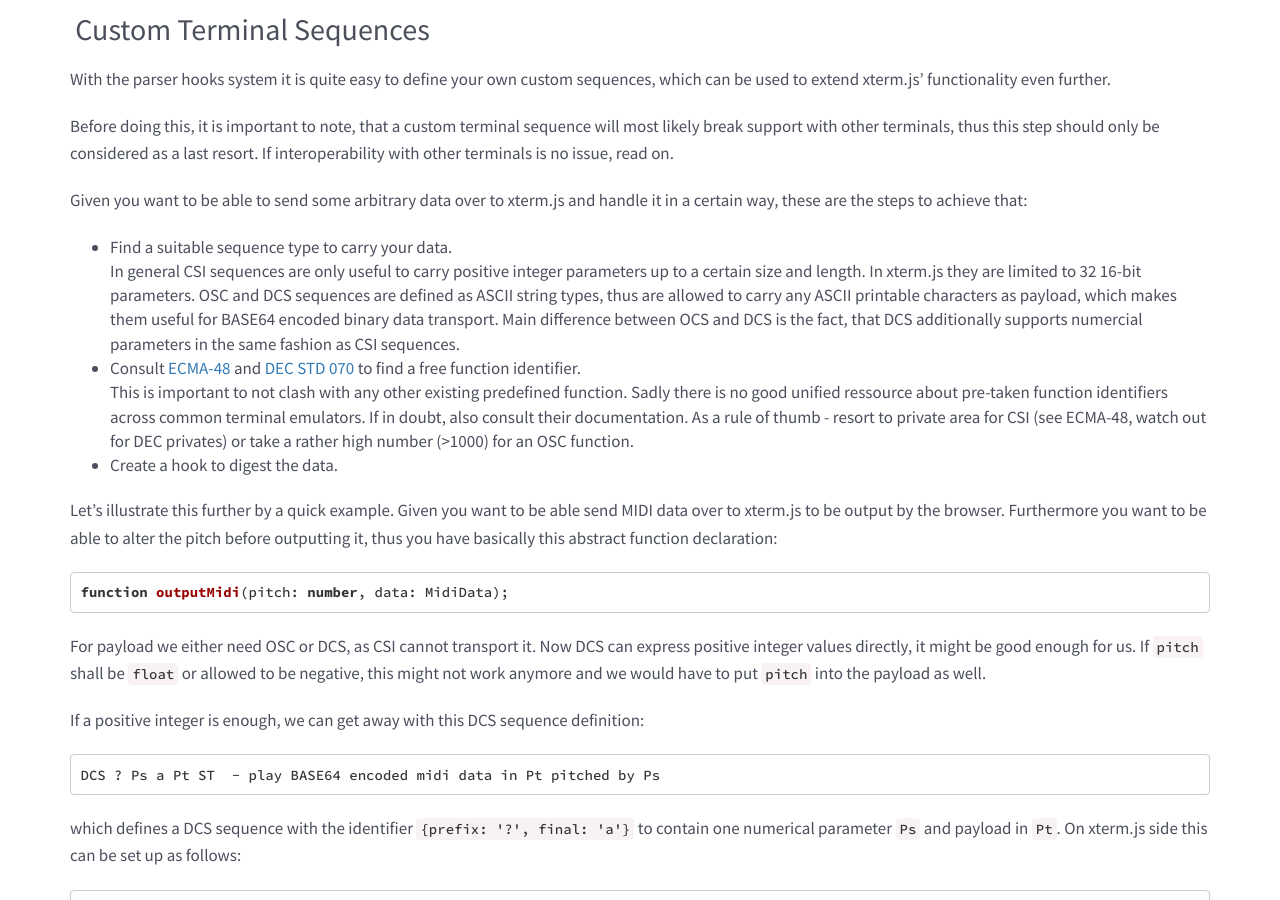
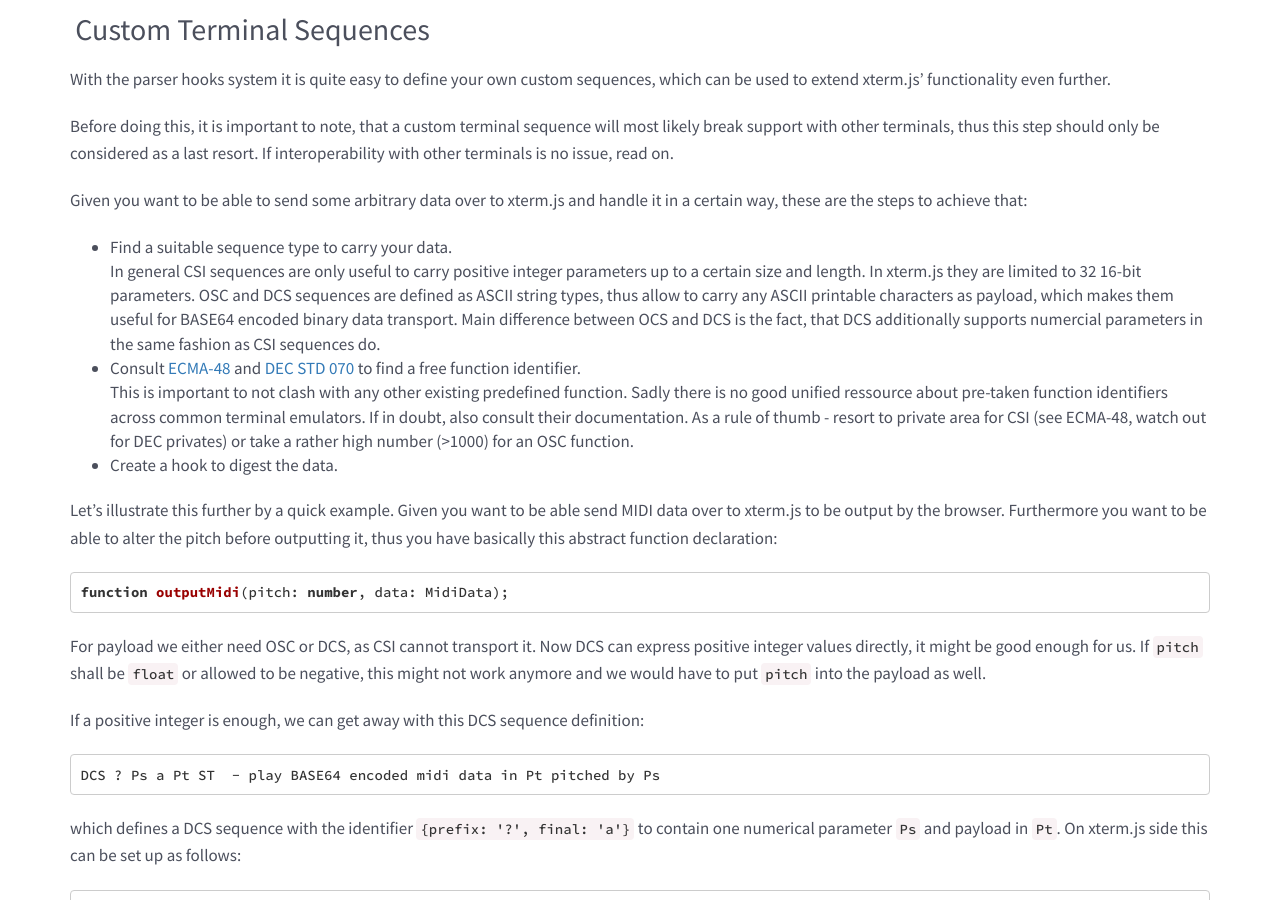
Before and after one commit to xtermjs/xtermjs.org, a Jekyll site: the page built from _docs/guides/hooks.md, in a window 1280 px wide and 900 px high, scrolled down 4338 px. Built offline with Jekyll 4.4.1, drawn with Linux system fonts in a browser that asks for light colours; nearby versions of some CDN libraries.

Commit message:
typos, wording

```diff
--- a/_docs/guides/hooks.md
+++ b/_docs/guides/hooks.md
@@ -167,7 +167,7 @@
 Given you want to be able to send some arbitrary data over to xterm.js and handle it in a certain way, these are the steps to achieve that:
 
 - Find a suitable sequence type to carry your data.
-  In general CSI sequences are only useful to carry positive integer parameters up to a certain size and length. In xterm.js they are limited to 32 16-bit parameters. OSC and DCS sequences are defined as ASCII string types, thus are allowed to carry any ASCII printable characters as payload, which makes them useful for BASE64 encoded binary data transport. Main difference between OCS and DCS is the fact, that DCS additionally supports numercial parameters in the same fashion as CSI sequences.
+  In general CSI sequences are only useful to carry positive integer parameters up to a certain size and length. In xterm.js they are limited to 32 16-bit parameters. OSC and DCS sequences are defined as ASCII string types, thus allow to carry any ASCII printable characters as payload, which makes them useful for BASE64 encoded binary data transport. Main difference between OCS and DCS is the fact, that DCS additionally supports numercial parameters in the same fashion as CSI sequences do.
 - Consult [ECMA-48](https://www.ecma-international.org/publications/files/ECMA-ST/Ecma-048.pdf) and [DEC STD 070](https://ia801903.us.archive.org/16/items/bitsavers_decstandar0VideoSystemsReferenceManualDec91_74264381/EL-SM070-00_DEC_STD_070_Video_Systems_Reference_Manual_Dec91.pdf) to find a free function identifier.
   This is important to not clash with any other existing predefined function. Sadly there is no good unified ressource about pre-taken function identifiers across common terminal emulators. If in doubt, also consult their documentation. As a rule of thumb - resort to private area for CSI (see ECMA-48, watch out for DEC privates) or take a rather high number (>1000) for an OSC function.
 - Create a hook to digest the data.
```
